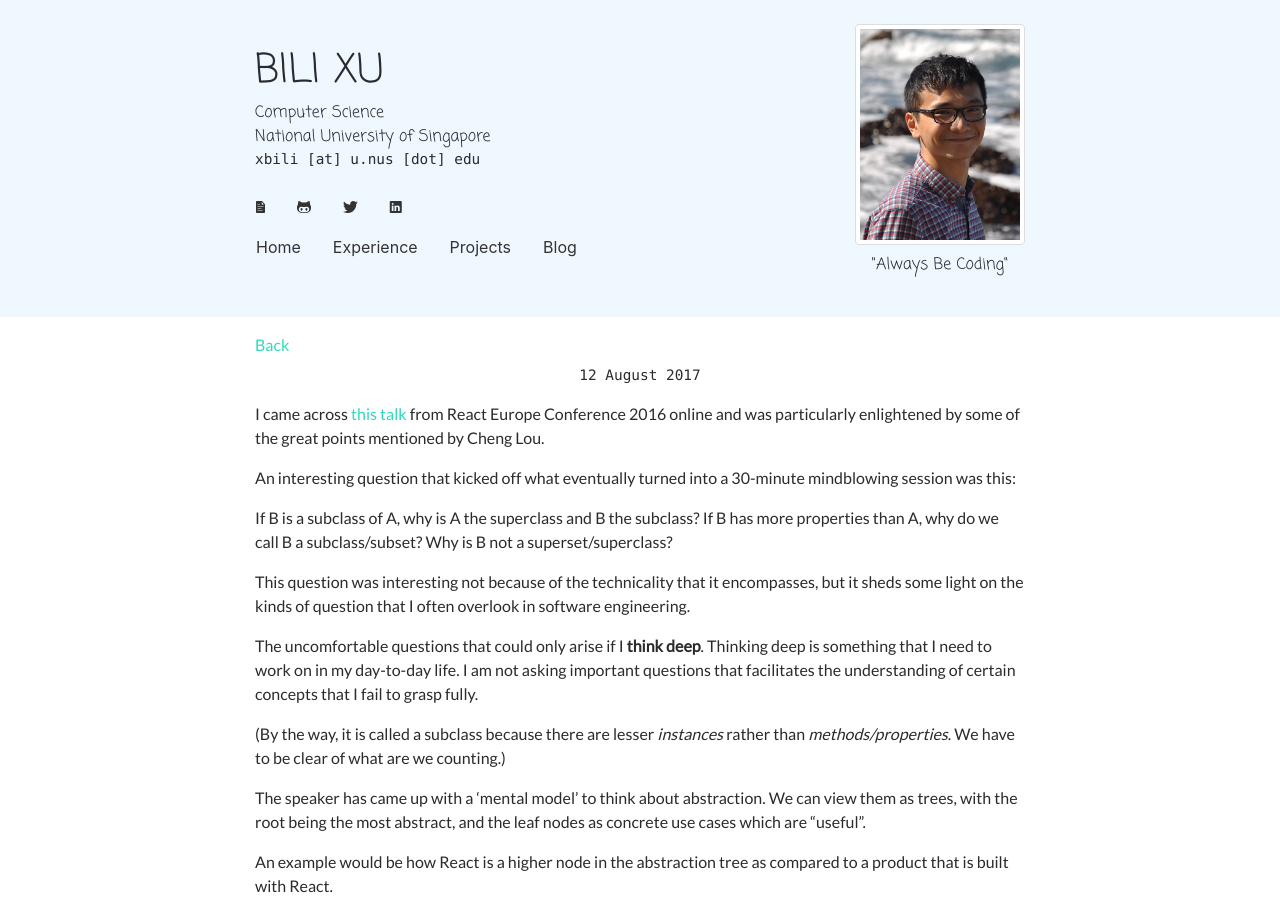
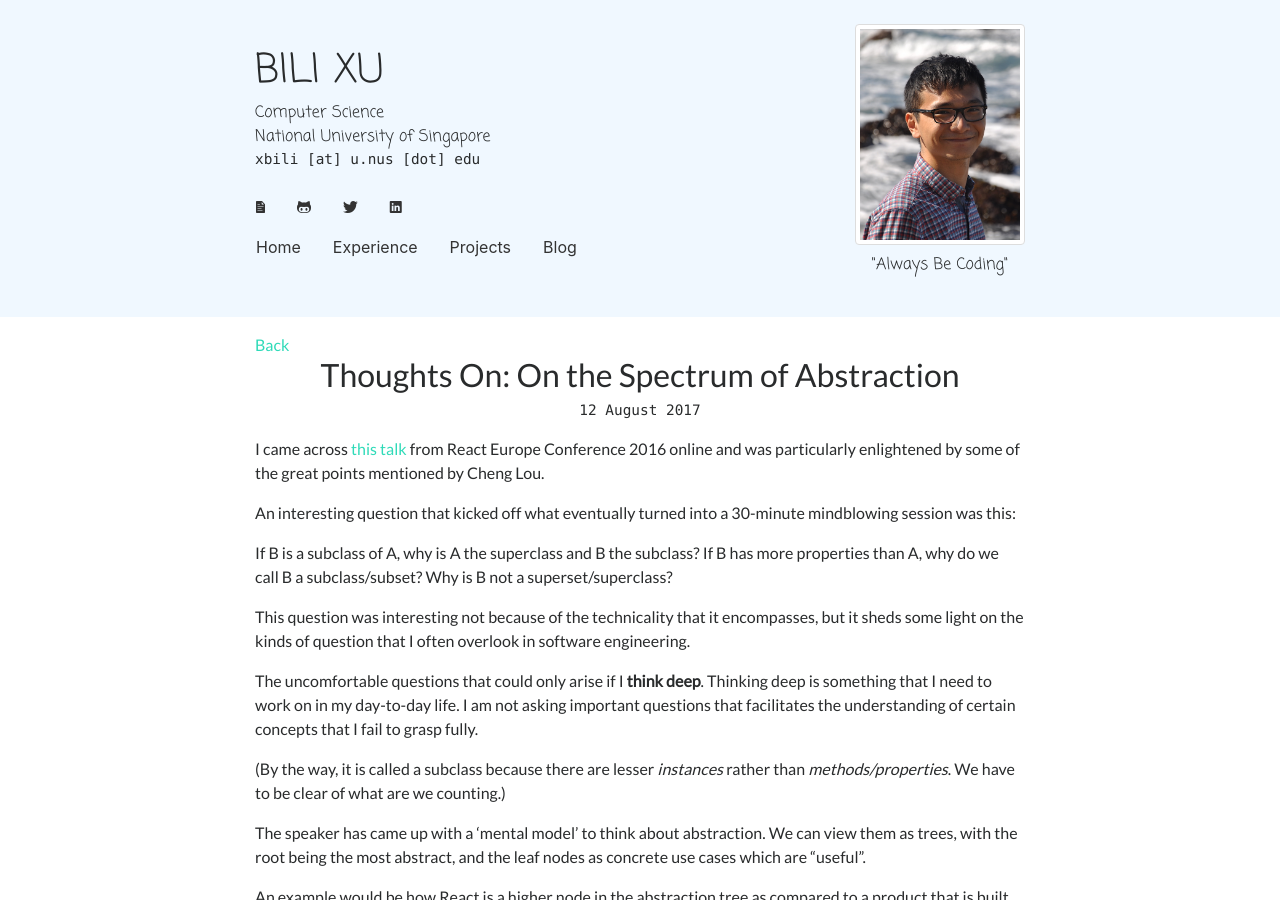
Before and after one commit to xbili/xbili.github.io, a Jekyll site: the page built from _posts/2017-08-12-thoughts-on-on-the-spectrum-of-abstraction.md, in a window 1280 px wide and 900 px high. Built offline with Jekyll 4.4.1, drawn with Linux system fonts in a browser that asks for light colours; nearby versions of some CDN libraries; our own code applies the rules of GitHub Pages for plain Markdown files.

Commit message:
Update incorrect post title

```diff
--- a/_posts/2017-08-12-thoughts-on-on-the-spectrum-of-abstraction.md
+++ b/_posts/2017-08-12-thoughts-on-on-the-spectrum-of-abstraction.md
@@ -1,6 +1,6 @@
 ---
 layout: post
-title: Thoughts On: On the Spectrum of Abstraction
+title: "Thoughts On: On the Spectrum of Abstraction"
 description: >
     I came across this talk from React Europe Conference 2016 online and was
     particularly enlightened by some of the great points mentioned by Cheng Lou.
```
